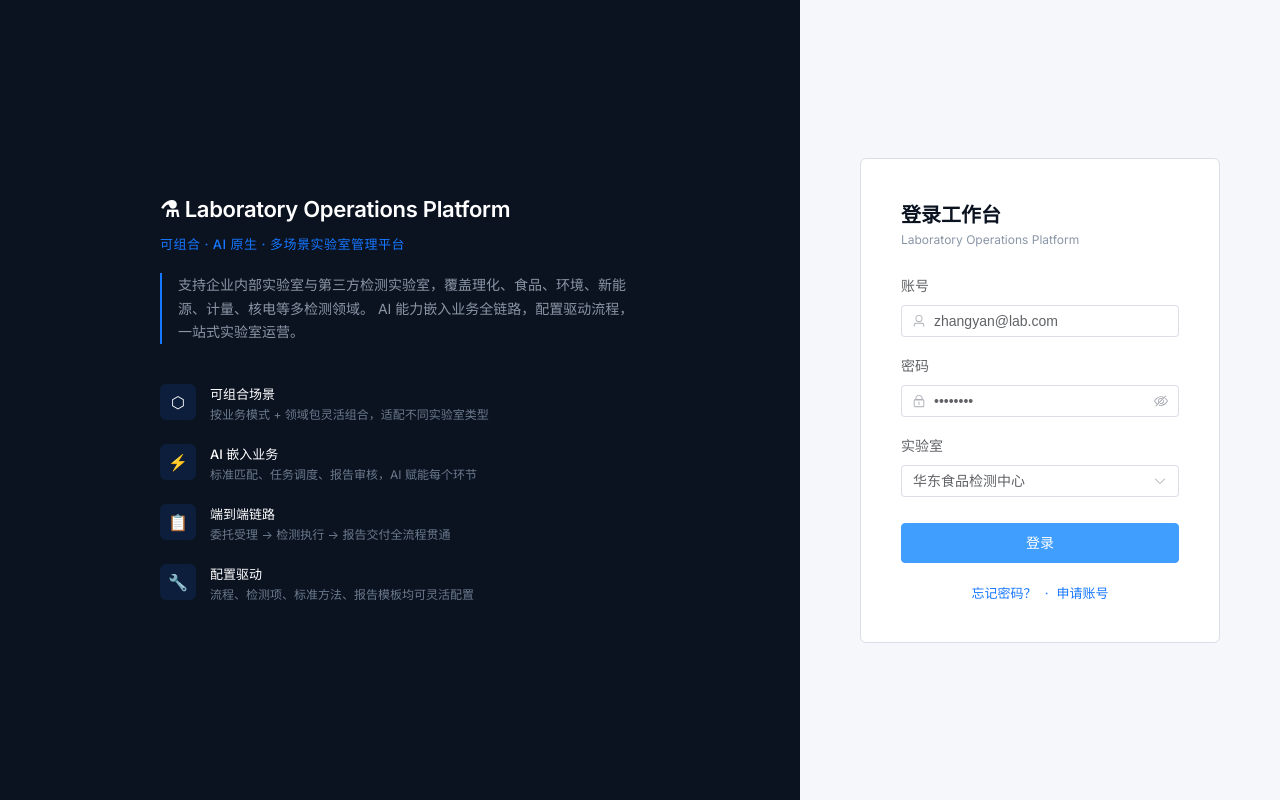
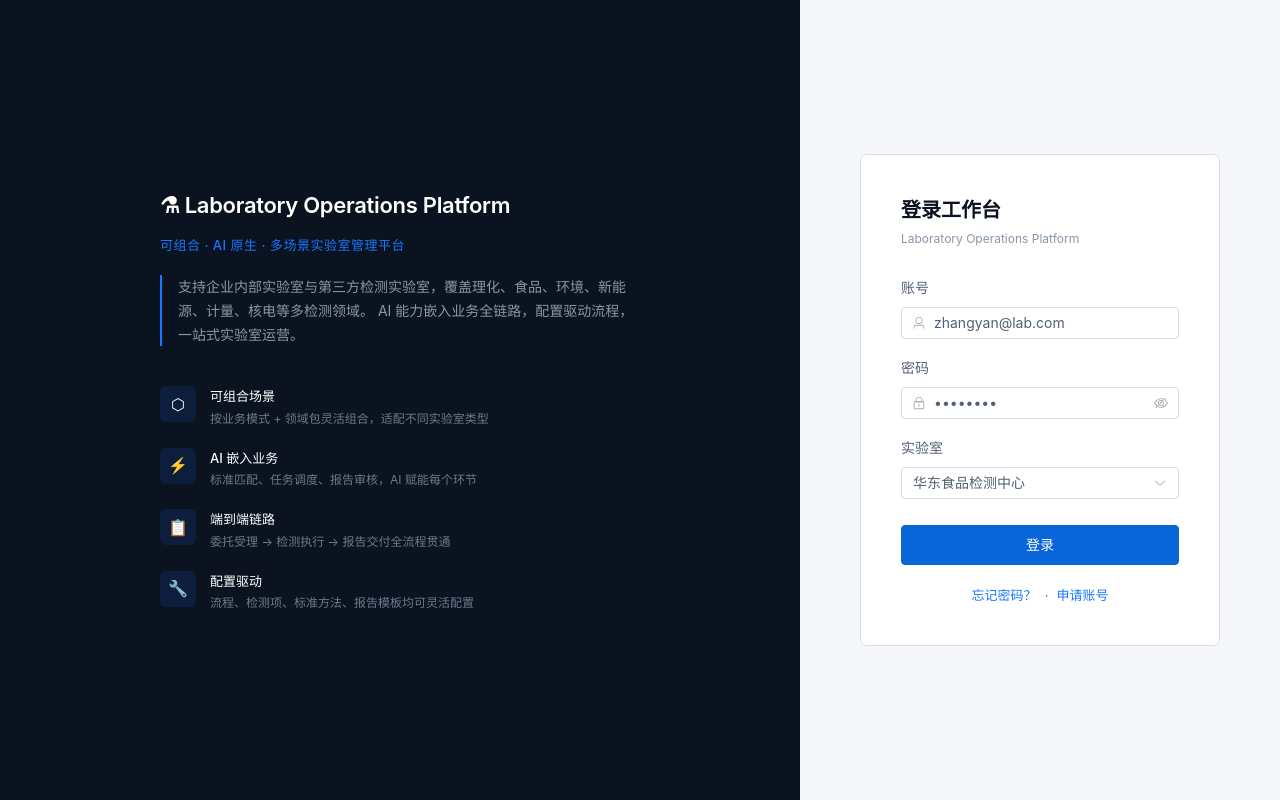
Before and after one commit to chrisopal/lims-front, a Vue app: page /#/login in a window 1280 px wide. Built offline with nearby package versions, Linux system fonts and the light colour scheme.

Commit message:
refactor: align global UI tokens with enterprise design system

```diff
--- a/src/index.css
+++ b/src/index.css
@@ -1,36 +1,181 @@
-@import url('https://fonts.googleapis.com/css2?family=Inter:wght@400;500;600&display=swap');
+:root {
+  --ui-font-sans: Inter, -apple-system, BlinkMacSystemFont, 'Segoe UI', 'PingFang SC', 'Microsoft YaHei', sans-serif;
+  --ui-font-body: 14px;
+  --ui-font-label: 13px;
+  --ui-font-meta: 12px;
+  --ui-font-title: 24px;
+  --ui-font-section: 16px;
+  --ui-line-body: 1.57;
+  --ui-weight-body: 400;
+  --ui-weight-emphasis: 600;
+
+  --ui-space-1: 4px;
+  --ui-space-2: 8px;
+  --ui-space-3: 12px;
+  --ui-space-4: 16px;
+  --ui-space-5: 20px;
+  --ui-space-6: 24px;
+  --ui-space-8: 32px;
+
+  --ui-radius-control: 4px;
+  --ui-radius-panel: 6px;
+  --ui-radius-tag: 3px;
+  --ui-control-sm: 28px;
+  --ui-control-md: 34px;
+  --ui-control-lg: 40px;
+  --ui-sidebar-width: 220px;
+  --ui-header-height: 48px;
+
+  --ui-brand: #1677FF;
+  --ui-action-text: #0966D9;
+  --ui-action-text-hover: #0754B5;
+  --ui-action-solid: #0966D9;
+  --ui-action-solid-hover: #0754B5;
+  --ui-on-action: #FFFFFF;
+
+  --ui-canvas: #F5F7FA;
+  --ui-surface: #FFFFFF;
+  --ui-surface-muted: #F5F7FA;
+  --ui-surface-sunken: #EEF1F5;
+  --ui-surface-hover: #EDF0F4;
+  --ui-text: #0B1220;
+  --ui-text-secondary: #526075;
+  --ui-text-tertiary: #68758A;
+  --ui-border: #D9DEE7;
+  --ui-border-subtle: #E7EAF0;
+  --ui-border-control: #68758A;
+  --ui-selected-bg: #EDF4FF;
+  --ui-success: #18794E;
+  --ui-warning: #A9650A;
+  --ui-danger: #C32F3F;
+  --ui-danger-bg: #FFF1F2;
+  --ui-disabled-bg: #EEF1F5;
+  --ui-disabled-text: #68758A;
+}
 
 * {
   box-sizing: border-box;
-  margin: 0;
-  padding: 0;
 }
 
-html, body, #root, #app {
+html,
+body,
+#root,
+#app {
   height: 100%;
-  font-family: 'Inter', -apple-system, BlinkMacSystemFont, 'PingFang SC', 'Microsoft YaHei', sans-serif;
-  font-size: 14px;
-  color: #0B1220;
-  background: #F5F7FA;
 }
 
-/* Element Plus overrides */
+html,
+body {
+  margin: 0;
+  font-family: var(--ui-font-sans);
+  font-size: var(--ui-font-body);
+  line-height: var(--ui-line-body);
+  color: var(--ui-text);
+  background: var(--ui-canvas);
+  -webkit-font-smoothing: antialiased;
+  text-rendering: optimizeLegibility;
+}
+
+button,
+input,
+textarea,
+select {
+  font: inherit;
+}
+
+/* Element Plus theme alignment: semantic blue + neutral enterprise surfaces. */
+:root {
+  --el-color-primary: var(--ui-action-solid);
+  --el-color-primary-light-3: #3D83D5;
+  --el-color-primary-light-5: #76A9E6;
+  --el-color-primary-light-7: #B8D5F5;
+  --el-color-primary-light-8: #D6E6FA;
+  --el-color-primary-light-9: var(--ui-selected-bg);
+  --el-color-success: var(--ui-success);
+  --el-color-warning: var(--ui-warning);
+  --el-color-danger: var(--ui-danger);
+  --el-text-color-primary: var(--ui-text);
+  --el-text-color-regular: var(--ui-text-secondary);
+  --el-text-color-secondary: var(--ui-text-tertiary);
+  --el-border-color: var(--ui-border);
+  --el-border-color-light: var(--ui-border-subtle);
+  --el-fill-color-light: var(--ui-surface-muted);
+  --el-bg-color-page: var(--ui-canvas);
+  --el-border-radius-base: var(--ui-radius-control);
+}
+
 .el-menu {
   border-right: none !important;
 }
 
-.el-table th {
-  background: #F8FAFB !important;
-  color: #526075 !important;
+.el-button {
+  min-height: var(--ui-control-md);
+  border-radius: var(--ui-radius-control);
   font-weight: 500;
 }
 
+.el-button--primary {
+  background: var(--ui-action-solid);
+  border-color: var(--ui-action-solid);
+  color: var(--ui-on-action);
+}
+
+.el-button--primary:hover,
+.el-button--primary:focus {
+  background: var(--ui-action-solid-hover);
+  border-color: var(--ui-action-solid-hover);
+}
+
+.el-table th.el-table__cell {
+  background: #F8FAFB !important;
+  color: var(--ui-text-secondary) !important;
+  font-size: 12px;
+  font-weight: 500;
+}
+
+.el-table td.el-table__cell {
+  color: var(--ui-text);
+}
+
 .el-tag {
+  border-radius: var(--ui-radius-tag);
+  font-weight: 500;
+}
+
+.el-card,
+.el-dialog,
+.el-drawer {
+  border-radius: var(--ui-radius-panel);
+}
+
+.el-input__wrapper,
+.el-select__wrapper,
+.el-textarea__inner {
+  border-radius: var(--ui-radius-control);
+}
+
+.el-button:focus-visible,
+.el-input__wrapper:has(input:focus-visible),
+.el-select__wrapper:focus-within {
+  outline: 2px solid var(--ui-action-text);
+  outline-offset: 2px;
+}
+
+/* Scrollbars stay neutral and unobtrusive. */
+::-webkit-scrollbar {
+  width: 6px;
+  height: 6px;
+}
+
+::-webkit-scrollbar-track {
+  background: transparent;
+}
+
+::-webkit-scrollbar-thumb {
+  background: var(--ui-border);
   border-radius: 3px;
 }
 
-/* Scrollbar */
-::-webkit-scrollbar { width: 6px; height: 6px; }
-::-webkit-scrollbar-track { background: transparent; }
-::-webkit-scrollbar-thumb { background: #D9DEE7; border-radius: 3px; }
-::-webkit-scrollbar-thumb:hover { background: #B0B9C6; }
+::-webkit-scrollbar-thumb:hover {
+  background: #B0B9C6;
+}
```
